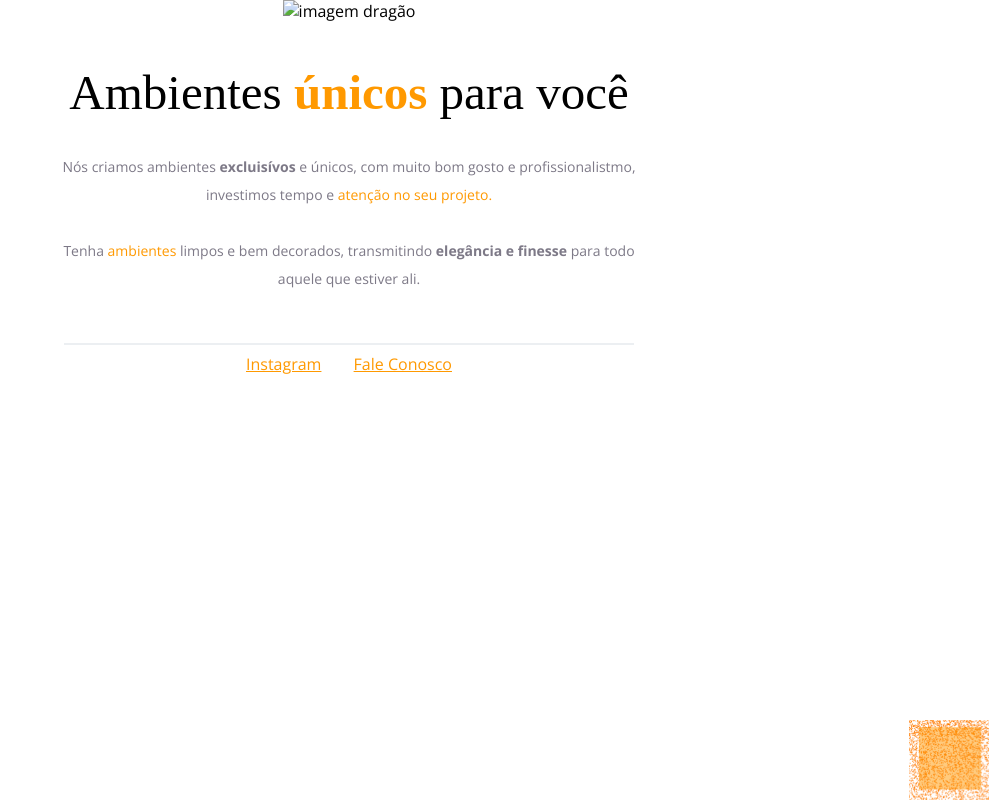
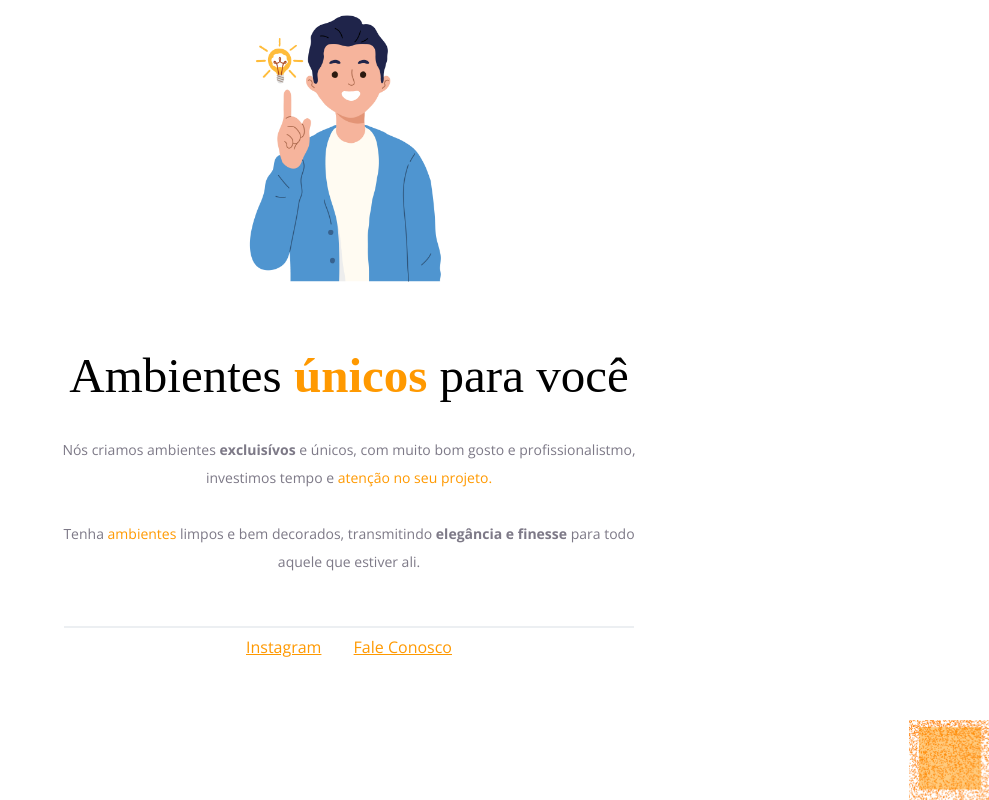
Before and after one commit to Zertel95/explore-projeto1, a plain HTML site: page index.html in a window 1280 px wide. Shown: the whole page, without its empty margins (291-1280 px from the left). Drawn offline with nearby package versions, Linux system fonts and the light colour scheme; the site is published under a folder, as on GitHub Pages, so addresses that start at the root find nothing.

Commit message:
Update index.html

```diff
--- a/index.html
+++ b/index.html
@@ -10,7 +10,7 @@
 
 
     <div id="hero">
-        <img src="/assets/images/hero.jpg" alt="imagem dragão"/>
+        <img src="assets/images/hero.jpg" alt="imagem hero"/>
 
         <h1>Ambientes <span>únicos</span> para você</h1>
         <p>
```
